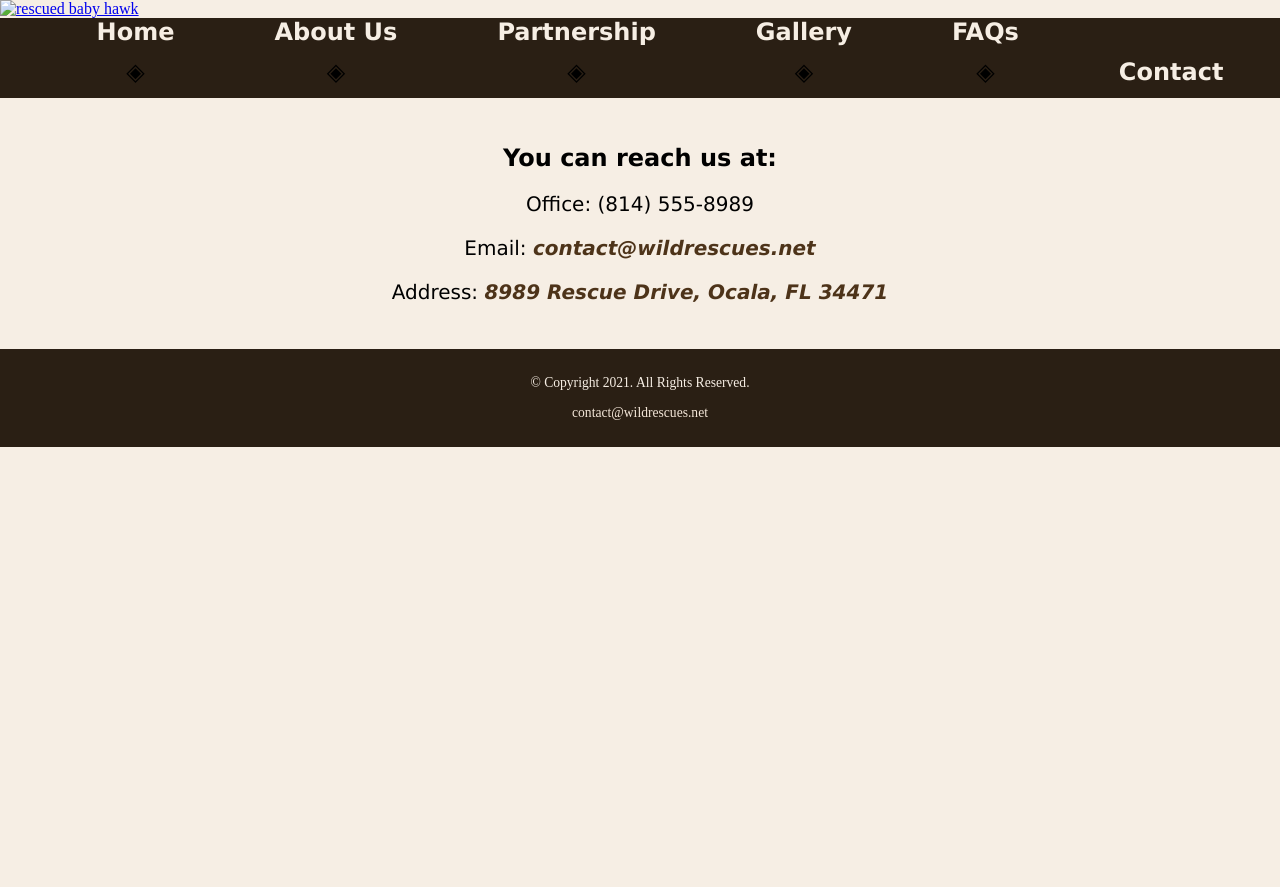
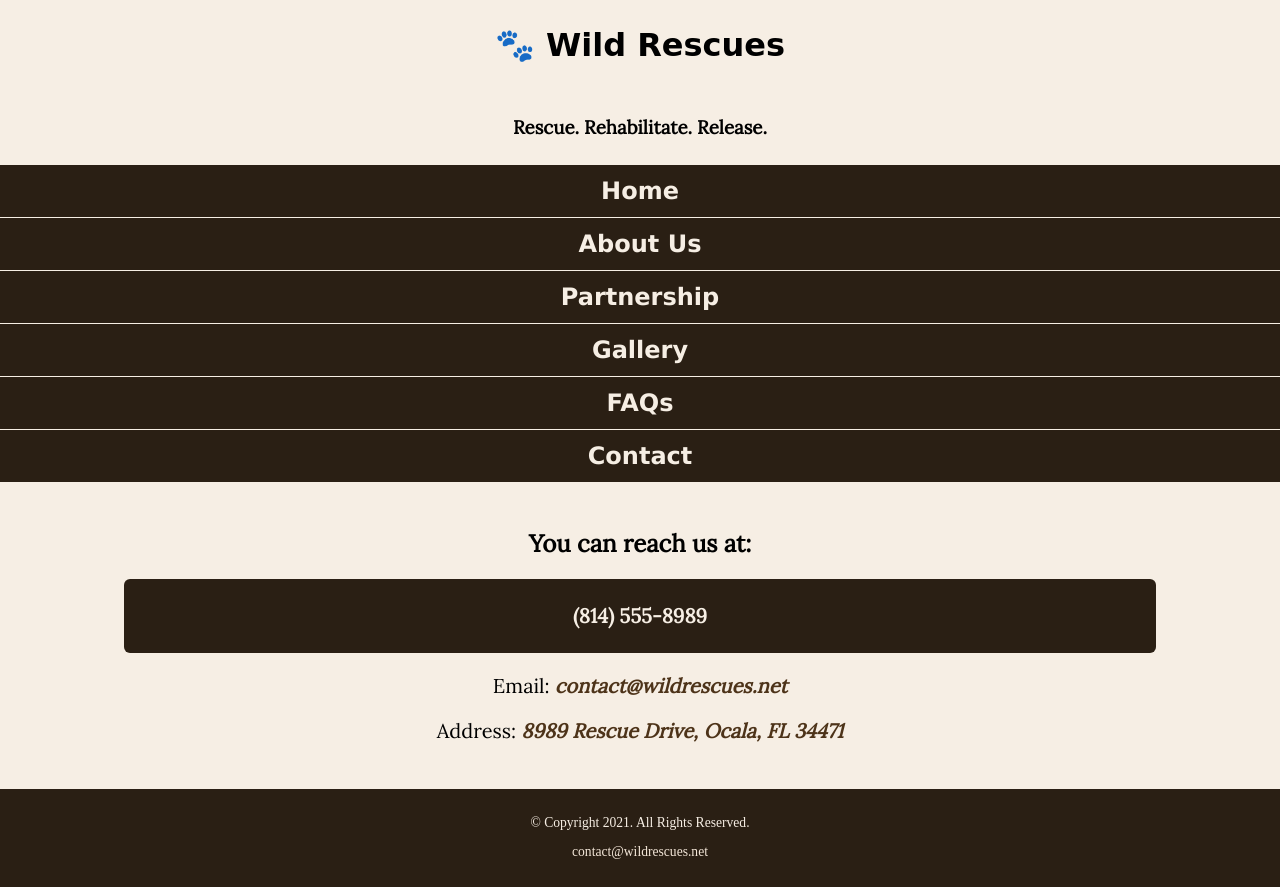
Before and after one commit to Gillespi3Anthony/ITC420-XA7WebD, a plain HTML site: page C5/Styling the Wild Rescues Website for a Mobile Viewport/rescue/contact.html in a window 1280 px wide. Before the commit the page ends 800 px from the top, so only its background shows below. Drawn offline with Linux system fonts and the light colour scheme; a web font is replaced by a local one.

Commit message:
Chapter 5 In the Lab 2 Wild Rescues

```diff
--- a/C5/Styling the Wild Rescues Website for a Mobile Viewport/css/styles.css
+++ /dev/null
@@ -1,100 +0,0 @@
- /*
-Author: Web D
-File Name: styles.css
-Date: 09/30/2020
-*/
-
-/* CSS Reset */
-body, header, nav, main, footer, img, h1, h3 {
-    margin: 0;
-    padding: 0;
-    borders: 0;
-  }
-
-  /* Style rules for body and images */
-  body {
-    background-color: #f6eee4;
-  }
-
-  img {
-    display: block;
-    max-width: 100%;
-  }
-
-  /* Style rules for navigation area */
-  nav {
-    background-color: #2a1f14;
-  }
-
-  nav ul {
-    list-style-type: none;
-    margin: 0;
-    text-align: center;
-  }
-
-  nav li {
-    display: inline-block;
-    font-size: 1.5em;
-    font-family: Geneva, Arial, sans-serif;
-    font-weight: bold;
-  }
-
-  nav li a {
-    display: block;
-    color: #f6eee4;
-    padding-bottom: 0.5em;
-    padding-left: 2em;
-    padding-right: 2em;
-    text-decoration: none;
-  }
-
-  /* Style rules for main content */
-  main {
-    padding: 2%;
-    font-family: Verdana, Arial, sans-serif;
-  }
-
-  main p {
-    font-size: 1.25em;
-  }
-
-  main h3 {
-    padding-top: 2%;
-  }
-
-  main ul {
-    list-style-type: square;
-  }
-
-  .link {
-    color: #4d3319;
-    text-decoration: none;
-    font-weight: bold;
-    font-style: italic;
-  }
-
-  .action {
-    font-size: 1.75em;
-    font-weight: bold;
-    text-align: center;
-  }
-
-  #contact {
-    text-align: center;
-  }
-
-  /* Style rules for footer content */
-  footer {
-    text-align: center;
-    font-size: 0.85em;
-    background-color: #2a1f14;
-    color: #f6eee4;
-    padding-top: 1%;
-    padding-bottom: 1%;
-    padding-left: 0%;
-  }
-
-  footer a {
-    color: #f3e6d8;
-    text-decoration: none;
-  }
--- a/C5/Styling the Wild Rescues Website for a Mobile Viewport/contact.html
+++ b/C5/Styling the Wild Rescues Website for a Mobile Viewport/rescue/contact.html
@@ -2,26 +2,34 @@
 <!--
 Student Name: Web D Team
 File Name: contact.html
-Date: 9/30/2020
+Date: 10/07/2020
 -->
 <html lang="en">
 <head>
+  <meta name="viewport" content="width=device-width, initial-scale=1.0">
   <title>Wild Rescues: Contact</title>
   <meta charset="utf-8">
   <link rel="stylesheet" href="css/styles.css">
+  <link href="https://fonts.googleapis.com/css2?family=Emblema+One&family=Lora&display=swap" rel="stylesheet">
 </head>
 <body>
   <header>
-    <a href="index.html"><img src="../resources/baby-hawk.jpg" alt="rescued baby hawk"></img></a>
+    <div class="tab-desk">
+      <a href="index.html"><img src="../resources/baby-hawk.jpg" alt="rescued baby hawk"></img></a>
+    </div>
+    <div class="mobile">
+      <h1>&#128062; Wild Rescues</h1>
+      <h3>Rescue. Rehabilitate. Release.</h3>
+    </div>
   </header>
 
   <nav>
     <ul>
-      <li><a href="index.html">Home</a> &nbsp; &#9672; &nbsp;</li>
-      <li><a href="about.html">About Us</a> &nbsp; &#9672; &nbsp; </li>
-      <li><a href="partnership.html">Partnership</a> &nbsp; &#9672; &nbsp;</li>
-      <li><a href="gallery.html">Gallery</a> &nbsp; &#9672; &nbsp;</li>
-      <li><a href="faqs.html">FAQs</a> &nbsp; &#9672; &nbsp; </li>
+      <li><a href="index.html">Home</a></li>
+      <li><a href="about.html">About Us</a></li>
+      <li><a href="partnership.html">Partnership</a></li>
+      <li><a href="gallery.html">Gallery</a></li>
+      <li><a href="faqs.html">FAQs</a></li>
       <li><a href="contact.html">Contact</a></li>
     </ul>
   </nav>
@@ -30,7 +38,7 @@ Date: 9/30/2020
   <main>
     <div id="contact">
       <h2>You can reach us at:</h2>
-      <p>Office: (814) 555-8989</p>
+      <p class="tel-link round"><a href="tel:8145558989">(814) 555-8989</a></p>
       <p>Email: <a class="link" href="mailto:contact@wildresues.net">contact@wildrescues.net</a></p>
       <p>Address: <a class="link" href="https://goo.gl/maps/BTJzjc2tALd4RDWA8">8989 Rescue Drive, Ocala, FL 34471</a></p>
     </div>
--- /dev/null
+++ b/C5/Styling the Wild Rescues Website for a Mobile Viewport/rescue/css/styles.css
@@ -0,0 +1,149 @@
+ /*
+Author: Web D
+File Name: styles.css
+Date: 10/07/2020
+*/
+
+/* CSS Reset */
+body, header, nav, main, footer, img, h1, h3, ul {
+  margin: 0;
+  padding: 0;
+  border: 0;
+}
+
+/* Style rules for body and images */
+body {
+  background-color: #f6eee4;
+}
+
+img {
+  display: block;
+  max-width: 100%;
+}
+
+/* Style rules for mobile viewport */
+.mobile {
+  display: block;
+}
+
+/* Style rules to show mobile class and hide tab-desk class */
+.tab-desk {
+  display: none;
+}
+
+/* Style rules for header area */
+.mobile h1, .mobile h3 {
+  padding: 2%;
+  text-align: center;
+}
+
+.mobile h1 {
+  font-family: 'Emblema One', cursive;
+}
+
+.mobile h3 {
+  font-family: 'Lora', serif;
+}
+
+/* Style rules for navigation area */
+nav {
+  background-color: #2a1f14;
+}
+
+nav ul {
+  list-style-type: none;
+  text-align: center;
+}
+
+nav li {
+  display: block;
+  border-top: 0.5px solid #f6eee4;
+  font-size: 1.5em;
+  font-family: Geneva, Arial, sans-serif;
+  font-weight: bold;
+}
+
+nav li a {
+  display: block;
+  color: #f6eee4;
+  padding-top: 0.5em;
+  padding-bottom: 0.5em;
+  padding-left: 2em;
+  padding-right: 2em;
+  text-decoration: none;
+}
+
+/* Style rules for main content */
+main {
+  padding: 2%;
+  font-family: 'Lora', serif;
+}
+
+main p {
+  font-size: 1.25em;
+}
+
+main h3 {
+  padding-top: 2%;
+}
+
+main ul {
+  list-style-type: square;
+}
+
+.link {
+  color: #4d3319;
+  text-decoration: none;
+  font-weight: bold;
+  font-style: italic;
+}
+
+.action {
+  font-size: 1.75em;
+  font-weight: bold;
+  text-align: center;
+}
+
+.round {
+  border-radius: 6px;
+}
+
+#info ul {
+  margin-left: 10%;
+}
+
+#contact {
+  text-align: center;
+}
+
+.tel-link {
+  background-color: #2a1f14;
+  padding: 2%;
+  width: 80%;
+  margin-top: 0;
+  margin-bottom: 0;
+  margin-left: auto;
+  margin-right: auto;
+}
+
+.tel-link a {
+  color: #f6eee4;
+  text-decoration: none;
+  font-weight: bold;
+}
+
+/* Style rules for footer content */
+footer {
+  text-align: center;
+  font-size: 0.85em;
+  background-color: #2a1f14;
+  color: #f6eee4;
+  padding-top: 1%;
+  padding-bottom: 1%;
+  padding-left: 0%;
+}
+
+footer a {
+  color: #f3e6d8;
+  text-decoration: none;
+}
```
Also changed, not shown: C5/Styling the Wild Rescues Website for a Mobile Viewport/rescue/template.html (added, +48 -0 lines), C5/Styling the Wild Rescues Website for a Mobile Viewport/template.html (deleted, +0 -40 lines), C4/Creating a Style Sheet for Wildlife Rescue/rescue/about.html (renamed from C4/Creating a Style Sheet for Wildlife Rescue/about.html), C4/Creating a Style Sheet for Wildlife Rescue/rescue/contact.html (renamed from C4/Creating a Style Sheet for Wildlife Rescue/contact.html), C4/Creating a Style Sheet for Wildlife Rescue/rescue/css/styles.css (renamed from C4/Creating a Style Sheet for Wildlife Rescue/css/styles.css), C4/Creating a Style Sheet for Wildlife Rescue/rescue/index.html (renamed from C4/Creating a Style Sheet for Wildlife Rescue/index.html), C4/Creating a Style Sheet for Wildlife Rescue/rescue/template.html (renamed from C4/Creating a Style Sheet for Wildlife Rescue/template.html), C4/Creating a Style Sheet for Wildlife Rescue/resources/baby-hawk.jpg (added), C4/Creating a Style Sheet for Wildlife Rescue/resources/baby-raccoons.jpg (added), C4/Creating a Style Sheet for Wildlife Rescue/resources/tortoise.jpg (added), C5/Styling the Wild Rescues Website for a Mobile Viewport/rescue/about.html (renamed from C5/Styling the Wild Rescues Website for a Mobile Viewport/about.html), C5/Styling the Wild Rescues Website for a Mobile Viewport/rescue/index.html (renamed from C5/Styling the Wild Rescues Website for a Mobile Viewport/index.html), C5/Styling the Wild Rescues Website for a Mobile Viewport/resources/baby-hawk.jpg (added), C5/Styling the Wild Rescues Website for a Mobile Viewport/resources/baby-raccoons.jpg (added), 1 more files.
